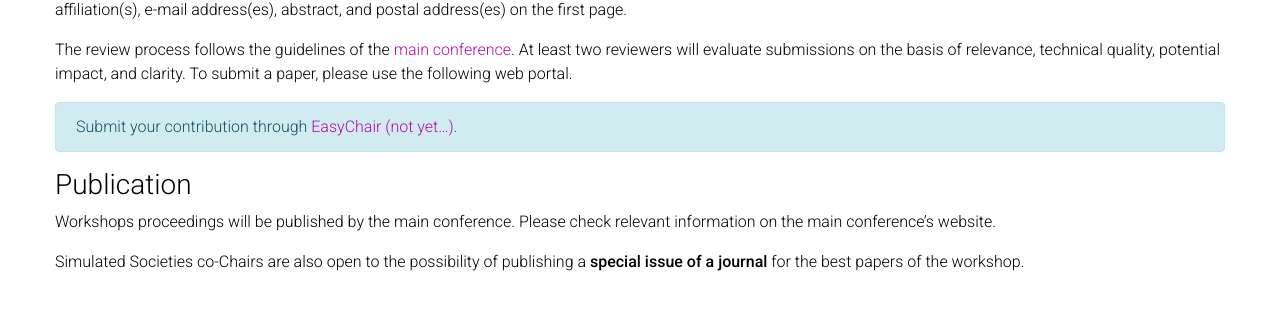
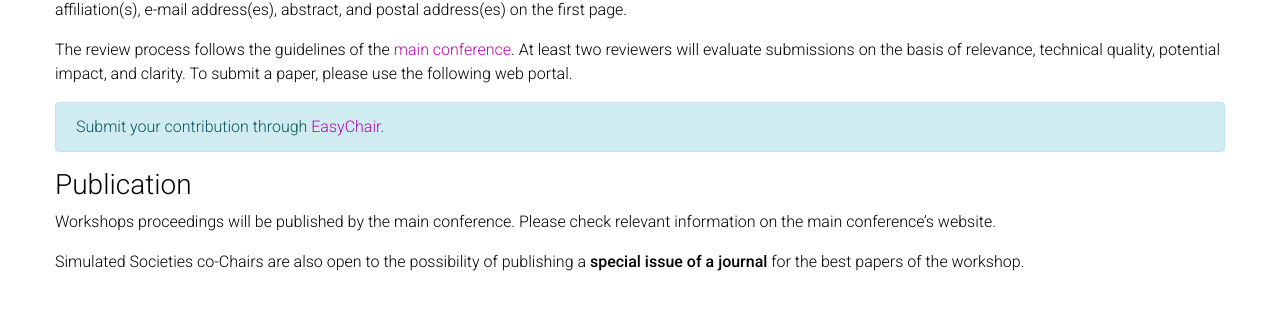
Before and after one commit to SimulatedSocieties/SimulatedSocieties.github.io, a Jekyll site: the page built from _pages/CFP.md, in a window 1280 px wide. Shown: the part 532-841 px from the top of the page. Built offline with Jekyll 4.4.1, drawn with Linux system fonts in a browser that asks for light colours; a style sheet for code colours, icons or effects is not loaded.

Commit message:
Update CFP.md

```diff
--- a/_pages/CFP.md
+++ b/_pages/CFP.md
@@ -23,7 +23,7 @@ Paper submissions (full, short, and abstract) must use the [Springer template](h
 The review process follows the guidelines of the [main conference](https://asonam.cpsc.ucalgary.ca/2026/CFP.php). At least two reviewers will evaluate submissions on the basis of relevance, technical quality, potential impact, and clarity.
 To submit a paper, please use the following web portal.
 
-Submit your contribution through <a href="https://easychair.org/">EasyChair (not yet...)</a>.
+Submit your contribution through <a href="https://easychair.org/my2/conference?conf=simulatedsocieties20">EasyChair</a>.
 {: .alert .alert-info}
 
 ### Publication
```
